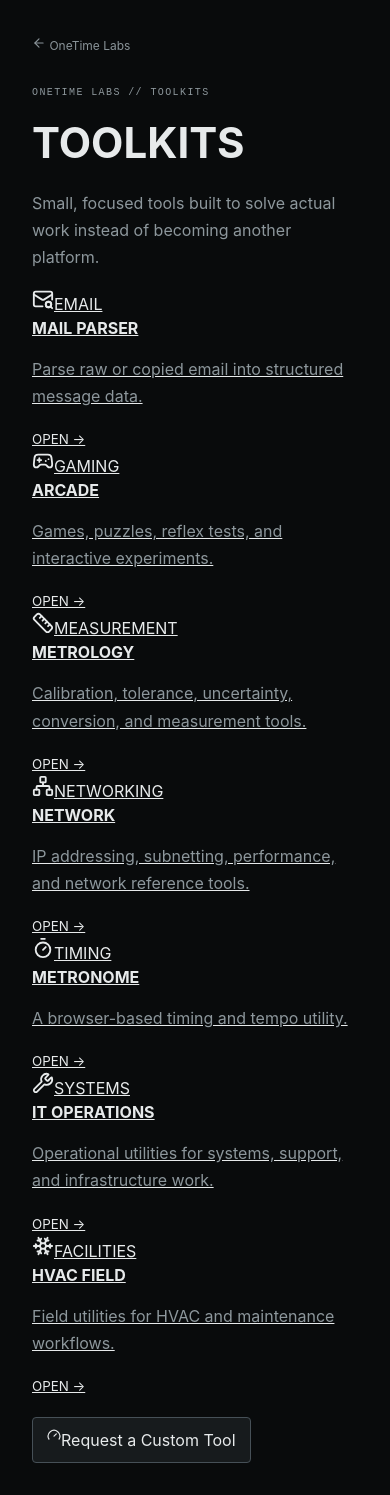
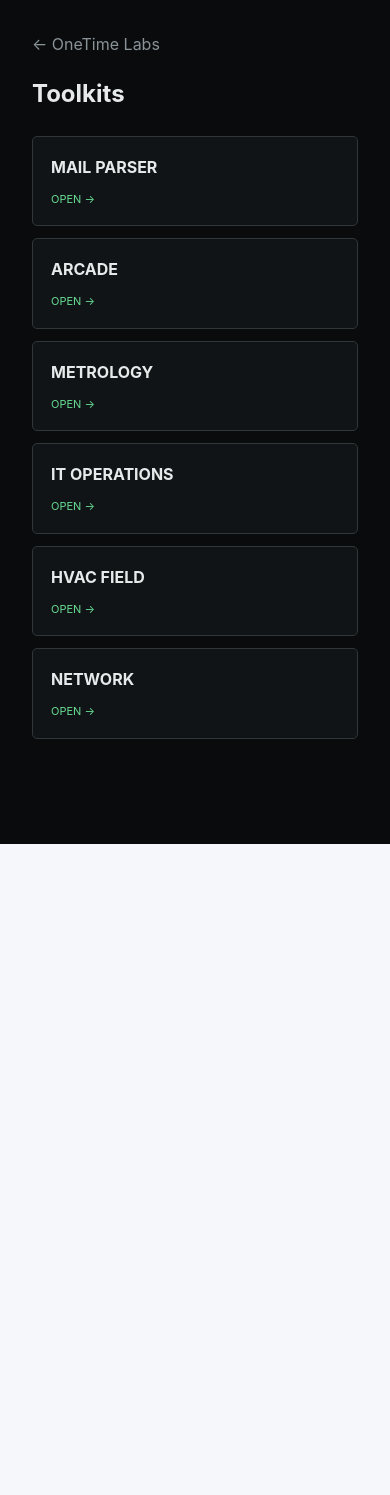
Before and after one commit to iekhanine/onetimelabs, a Next.js app: page /toolkits in a window 390 px wide. After the commit the page ends 844 px from the top, so only its background shows below. Built offline with nearby package versions, Linux system fonts and the light colour scheme.

Commit message:
added some other stuff

```diff
--- a/app/toolkits/page.css
+++ b/app/toolkits/page.css
@@ -1 +1,2 @@
 *{box-sizing:border-box}body{margin:0;background:#090b0c;color:#e7eaeb;font-family:Inter,Arial,sans-serif}.tool-page{min-height:100vh;padding:32px}.tool-shell{max-width:1000px;margin:0 auto}.tool-back{color:#8a9499;text-decoration:none;font-size:12px}.tool-kicker{margin-top:28px;color:#67dc93;font:10px monospace;letter-spacing:.14em}.tool-page h1{font-size:42px;margin:8px 0 12px}.tool-page p{color:#8d979c;line-height:1.7}.tool-card{margin-top:28px;padding:24px;border:1px solid #30373a;border-radius:6px;background:#111416}.tool-card h2{margin-top:0}.tool-actions{display:flex;gap:10px;flex-wrap:wrap;margin-top:20px}.tool-action{display:inline-flex;padding:10px 14px;border:1px solid #465057;border-radius:4px;color:#e7eaeb;text-decoration:none;background:#171b1d}
+.toolkits-page{min-height:100vh;padding:32px;background:#090b0c;color:#e7eaeb}.toolkits-shell{max-width:1000px;margin:0 auto}.toolkits-shell>a{color:#899398;text-decoration:none}.toolkits-grid{display:grid;grid-template-columns:repeat(3,minmax(0,1fr));gap:12px;margin-top:24px}.toolkits-card{padding:18px;border:1px solid #30373a;border-radius:5px;background:#111416;color:#e7eaeb;text-decoration:none;display:flex;flex-direction:column;gap:12px}.toolkits-card span{color:#67dc93;font-size:11px}@media(max-width:700px){.toolkits-grid{grid-template-columns:1fr}}
--- a/app/toolkits/page.tsx
+++ b/app/toolkits/page.tsx
@@ -1,48 +1,29 @@
-import {
-  ArrowLeft,
-  Gamepad2,
-  Gauge,
-  MailSearch,
-  Network,
-  Ruler,
-  Snowflake,
-  Timer,
-  Wrench,
-} from "lucide-react";
 import "./page.css";
 
 const tools = [
-  { name: "MAIL PARSER", category: "EMAIL", href: "/mail-parser", description: "Parse raw or copied email into structured message data.", icon: MailSearch },
-  { name: "ARCADE", category: "GAMING", href: "/arcade", description: "Games, puzzles, reflex tests, and interactive experiments.", icon: Gamepad2 },
-  { name: "METROLOGY", category: "MEASUREMENT", href: "/toolkits/metrology", description: "Calibration, tolerance, uncertainty, conversion, and measurement tools.", icon: Ruler },
-  { name: "NETWORK", category: "NETWORKING", href: "/toolkits/network", description: "IP addressing, subnetting, performance, and network reference tools.", icon: Network },
-  { name: "METRONOME", category: "TIMING", href: "/toolkits/metronome", description: "A browser-based timing and tempo utility.", icon: Timer },
-  { name: "IT OPERATIONS", category: "SYSTEMS", href: "/toolkits/it-operations", description: "Operational utilities for systems, support, and infrastructure work.", icon: Wrench },
-  { name: "HVAC FIELD", category: "FACILITIES", href: "/toolkits/hvac-field", description: "Field utilities for HVAC and maintenance workflows.", icon: Snowflake },
-];
+  ["MAIL PARSER", "/toolkits/mail-parser"],
+  ["ARCADE", "/toolkits/arcade"],
+  ["METROLOGY", "/toolkits/metrology"],
+  ["IT OPERATIONS", "/toolkits/it-operations"],
+  ["HVAC FIELD", "/toolkits/hvac-field"],
+  ["NETWORK", "/toolkits/network"],
+] as const;
 
 export default function ToolkitsPage() {
   return (
-    <main className="tool-page">
-      <div className="tool-shell">
-        <a className="tool-back" href="/"><ArrowLeft size={14} /> OneTime Labs</a>
-        <p className="tool-kicker">ONETIME LABS // TOOLKITS</p>
-        <h1>TOOLKITS</h1>
-        <p>Small, focused tools built to solve actual work instead of becoming another platform.</p>
-        <section className="toolkit-index-grid">
-          {tools.map(({ icon: Icon, ...tool }) => (
-            <a className="toolkit-index-card" href={tool.href} key={tool.href}>
-              <div><Icon size={22} /><span>{tool.category}</span></div>
-              <strong>{tool.name}</strong>
-              <p>{tool.description}</p>
-              <small>OPEN →</small>
+    <main className="toolkits-page">
+      <section className="toolkits-shell">
+        <a href="/">← OneTime Labs</a>
+        <h1>Toolkits</h1>
+        <div className="toolkits-grid">
+          {tools.map(([name, href]) => (
+            <a key={href} href={href} className="toolkits-card">
+              <strong>{name}</strong>
+              <span>OPEN →</span>
             </a>
           ))}
-        </section>
-        <div className="tool-actions">
-          <a className="tool-action" href="/custom-development/contact"><Gauge size={14} /> Request a Custom Tool</a>
         </div>
-      </div>
+      </section>
     </main>
   );
 }
```
Also changed, not shown: app/page.tsx (+8 -8 lines).
